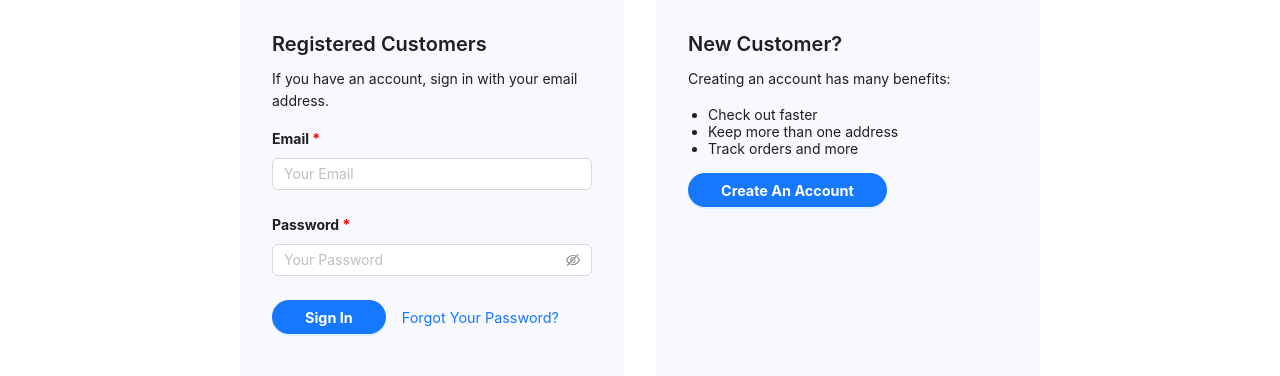
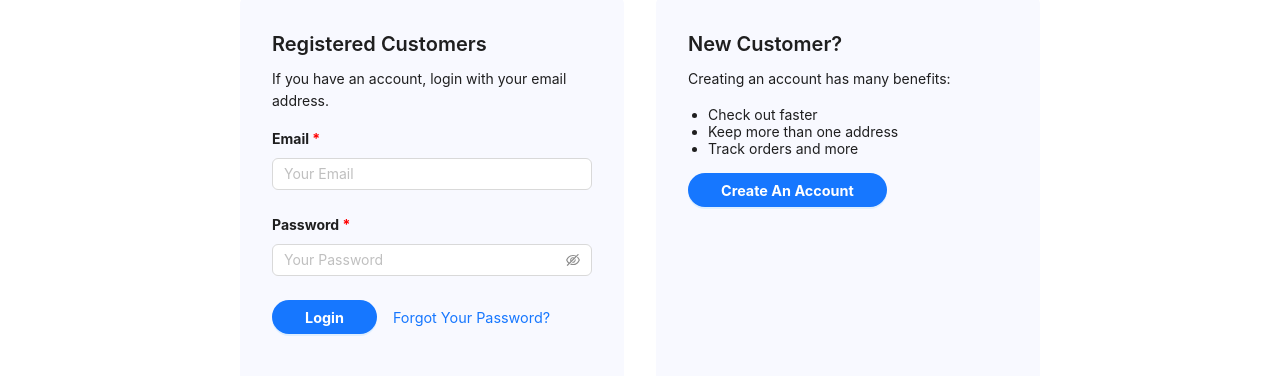
Before and after one commit to auphong2707/pttkht-laptopshop-management-web-application, a React (Vite) app in the folder frontend/: page /customer/login in a window 1280 px wide. Shown: the part 253-629 px from the top of the page. Built offline with nearby package versions, Linux system fonts and the light colour scheme; no server answers.

Commit message:
change "sign in" to "login"

```diff
--- a/frontend/src/components/V_WebsiteHeader.jsx
+++ b/frontend/src/components/V_WebsiteHeader.jsx
@@ -100,7 +100,7 @@ const AccountMenu = () => {
             style={{ fontWeight: "bold" }}
             onClick={() => navigate("/customer/login")}
           >
-            Sign In
+            Login
           </Menu.Item>
         </>
       )}
--- a/frontend/src/pages/auth/V_LoginPageView.jsx
+++ b/frontend/src/pages/auth/V_LoginPageView.jsx
@@ -130,7 +130,7 @@ class V_LoginPageView extends V_BaseView {
               >
                 <Title level={4}>Registered Customers</Title>
                 <Text>
-                  If you have an account, sign in with your email address.
+                  If you have an account, login with your email address.
                 </Text>
 
                 <Form
@@ -193,7 +193,7 @@ class V_LoginPageView extends V_BaseView {
                         fontWeight: "bold",
                       }}
                     >
-                      Sign In
+                      Login
                     </Button>
                     <Link
                       href="#"
--- a/frontend/src/pages/auth/V_RegistrationFormView.jsx
+++ b/frontend/src/pages/auth/V_RegistrationFormView.jsx
@@ -357,7 +357,7 @@ class V_RegistrationFormView extends V_BaseView {
                     🎉 Account Created Successfully! 🎉
                   </Title>
                   <p style={{ fontSize: "1.2rem" }}>
-                    Your account has been created. You can now sign in using
+                    Your account has been created. You can now login using
                     your credentials.
                   </p>
                   <Link to="/customer/login">
```
